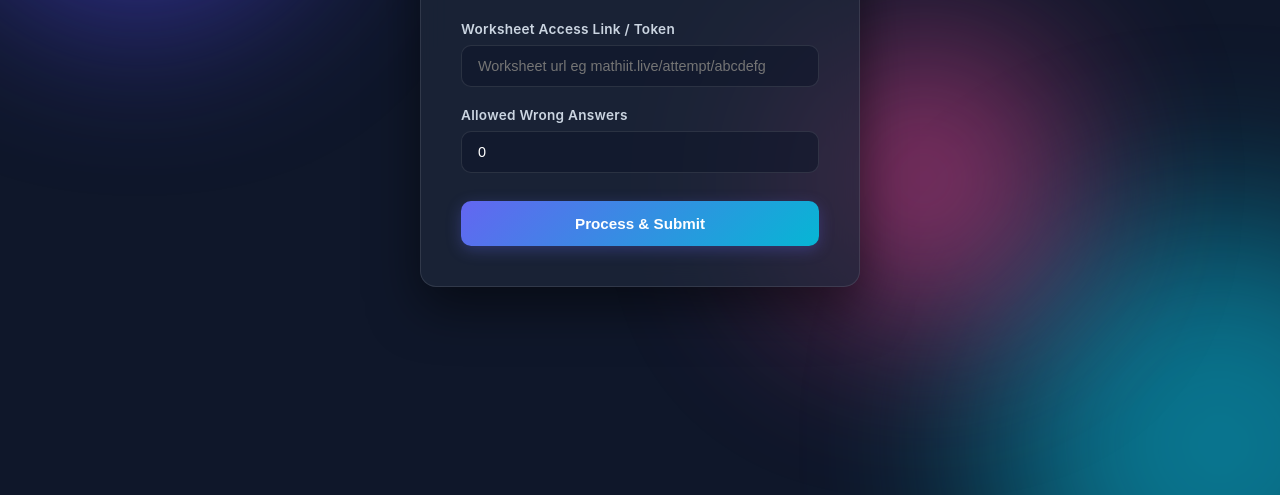
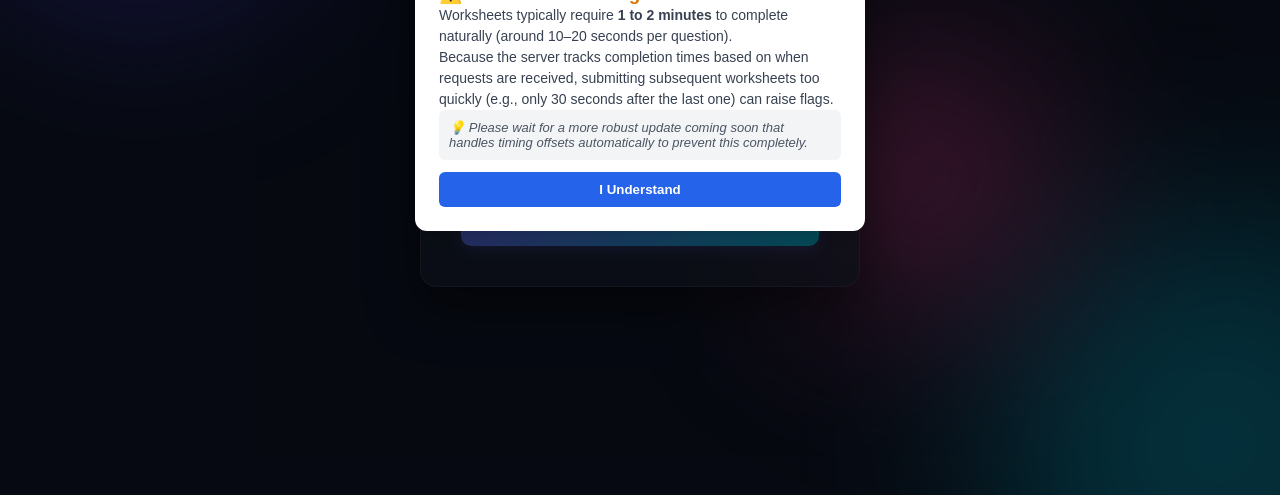
Before and after one commit to quizy7903-hue/worksheet, a website: page index.html in a window 1280 px wide. Shown: the part 305-800 px from the top of the page. Drawn offline with Linux system fonts and the light colour scheme.

Commit message:
Update index.html

```diff
--- a/index.html
+++ b/index.html
@@ -309,6 +309,26 @@
   </style>
 </head>
 <body>
+  <!-- Warning Modal -->
+<div id="warningModal" style="display: flex; position: fixed; z-index: 9999; left: 0; top: 0; width: 100%; height: 100%; background-color: rgba(0,0,0,0.6); align-items: center; justify-content: center;">
+  <div style="background-color: #ffffff; padding: 24px; border-radius: 12px; max-width: 450px; width: 90%; box-shadow: 0 4px 20px rgba(0,0,0,0.15); font-family: sans-serif; text-align: left;">
+    <h3 style="margin-top: 0; color: #d97706; display: flex; align-items: center; gap: 8px;">
+      ⚠️ Submission Pacing Notice
+    </h3>
+    <p style="color: #374151; font-size: 14px; line-height: 1.5;">
+      Worksheets typically require <strong>1 to 2 minutes</strong> to complete naturally (around 10–20 seconds per question).
+    </p>
+    <p style="color: #374151; font-size: 14px; line-height: 1.5;">
+      Because the server tracks completion times based on when requests are received, submitting subsequent worksheets too quickly (e.g., only 30 seconds after the last one) can raise flags.
+    </p>
+    <p style="color: #4b5563; font-size: 13px; font-style: italic; background-color: #f3f4f6; padding: 10px; border-radius: 6px;">
+      💡 Please wait for a more robust update coming soon that handles timing offsets automatically to prevent this completely.
+    </p>
+    <button onclick="document.getElementById('warningModal').style.display='none'" style="width: 100%; padding: 10px; background-color: #2563eb; color: white; border: none; border-radius: 6px; font-weight: bold; cursor: pointer; margin-top: 12px;">
+      I Understand
+    </button>
+  </div>
+</div>
 
 <div class="bg-blobs">
   <div class="blob blob-1"></div>
@@ -325,7 +345,7 @@
   <form id="submissionForm">
     <div class="form-group">
       <label for="accessLink">Worksheet Access Link / Token</label>
-      <input type="text" id="accessLink" required placeholder="Worksheet url eg mathiit.live/attempt/abcdefg">
+      <input type="text" id="accessLink" required placeholder="mathiit.live/attempt/abcdefg">
     </div>
 
     <div class="form-group">
```
